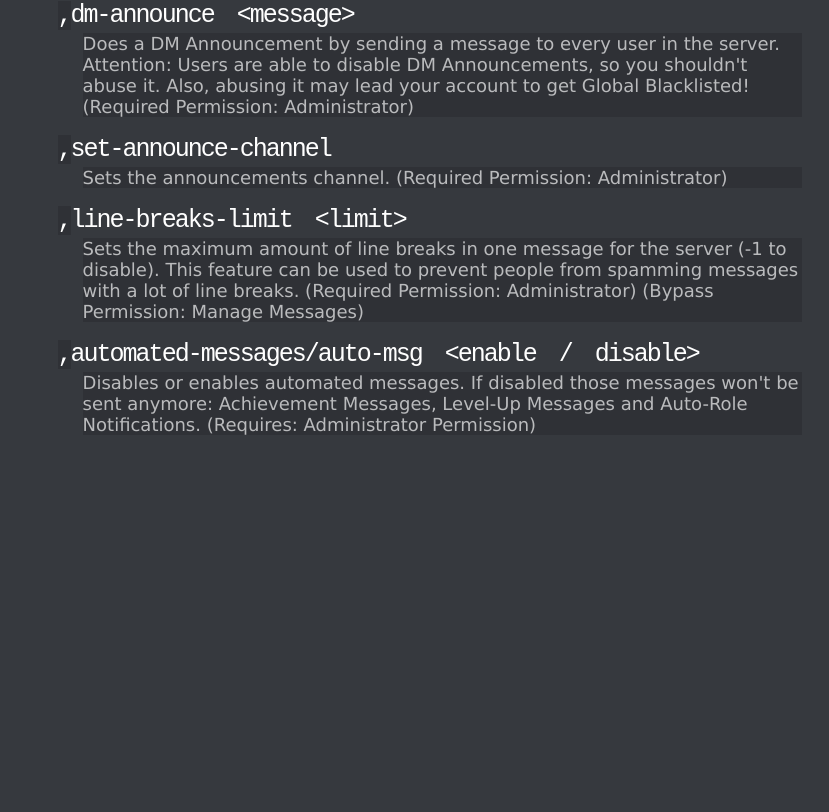
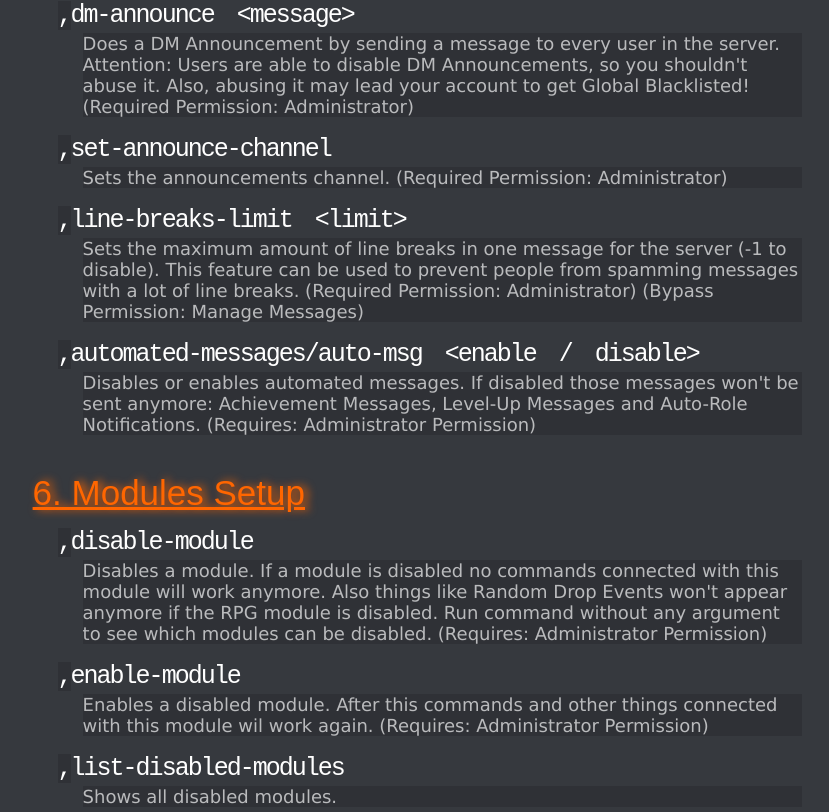
Before and after one commit to Ishidres/Twilight-Sparkle-Documentation, a plain HTML site: page docs/index.html in a window 1280 px wide. Shown: the part 6047-6859 px from the top of the page, without its empty margins (235-1064 px from the left). Before the commit the page ends 6487 px from the top, so only its background shows below. Drawn offline with Linux system fonts and the light colour scheme.

Commit message:
added Modules

```diff
--- a/docs/css/styles.css
+++ b/docs/css/styles.css
@@ -313,6 +313,20 @@ a {
   text-decoration: underline;
 }
 
+.title-modules {
+  -webkit-box-sizing: content-box;
+  -moz-box-sizing: content-box;
+  box-sizing: content-box;
+  border: none;
+  font: normal 35px/1 Arial, Helvetica, sans-serif;
+  color: rgba(255,102,0,1);
+  -o-text-overflow: ellipsis;
+  text-overflow: ellipsis;
+  text-shadow: 4px 0 9px rgba(255,102,0,1) ;
+  margin: 40px 0 20px 50px;
+  text-decoration: underline;
+}
+
 .cmd {
   -webkit-box-sizing: content-box;
   -moz-box-sizing: content-box;
--- a/docs/index.html
+++ b/docs/index.html
@@ -110,6 +110,7 @@
     <div class="p">Default Prefix: <span class="cmd-dark">,</span> </div>
     <div class="p">Required Argument: <span class="cmd-dark">&#60;arg&#62;</span> </div>
     <div class="p">Optional Argument: <span class="cmd-dark">[arg]</span> </div>
+
 
     <div class="title-regular" id="regular">1. Regular Commands</div>
 
@@ -311,5 +312,18 @@
     <div class="cmd">automated-messages/auto-msg &#60;enable / disable&#62;</div>
     <div class="p">Disables or enables automated messages. If disabled those messages won't be sent anymore: Achievement Messages, Level-Up Messages and Auto-Role Notifications. (Requires: Administrator Permission)</div>
 
+
+    <div class="title-modules" id="modules">6. Modules Setup</div>
+
+
+    <div class="cmd">disable-module</div>
+    <div class="p">Disables a module. If a module is disabled no commands connected with this module will work anymore. Also things like Random Drop Events won't appear anymore if the RPG module is disabled. Run command without any argument to see which modules can be disabled. (Requires: Administrator Permission)</div>
+
+    <div class="cmd">enable-module</div>
+    <div class="p">Enables a disabled module. After this commands and other things connected with this module wil work again. (Requires: Administrator Permission)</div>
+
+    <div class="cmd">list-disabled-modules</div>
+    <div class="p">Shows all disabled modules.</div>
+
   </div>
 </body>
```
